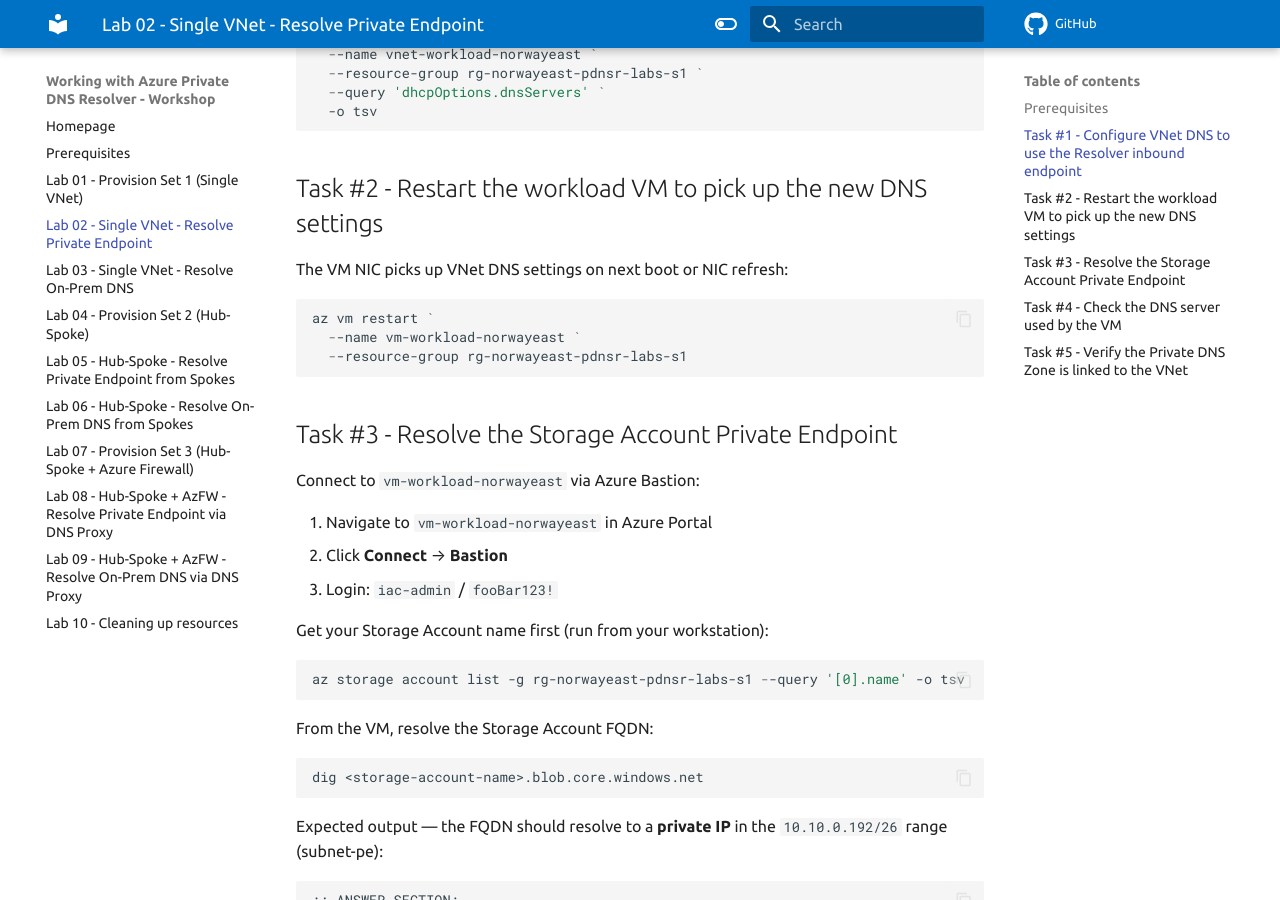
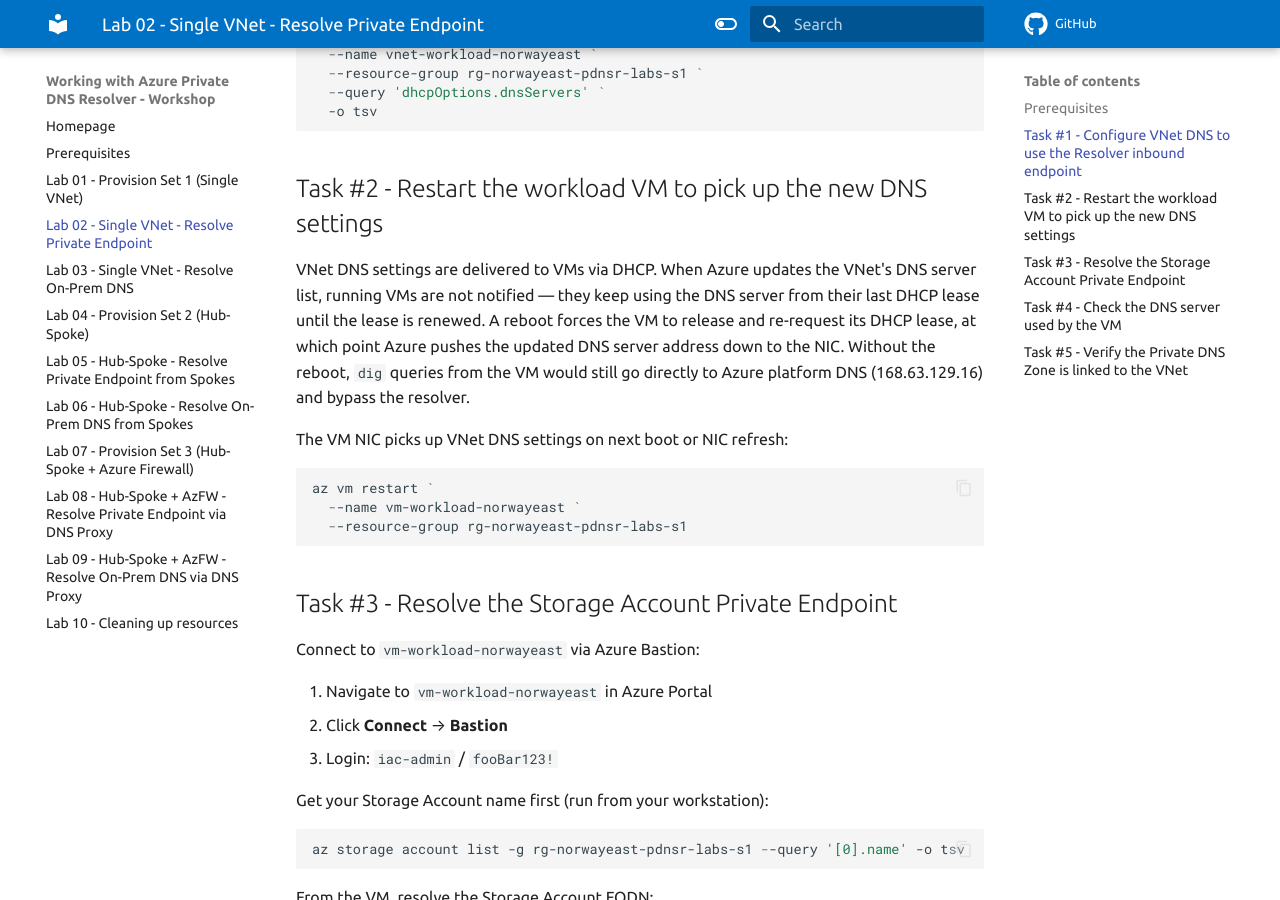
Before and after one commit to iac-oslo/dns-resolver-labs, an MkDocs documentation site: the page built from docs/labs/lab-02/index.md, in a window 1280 px wide and 900 px high, scrolled down 1431 px. Built offline with MkDocs 1.6.1 and Material for MkDocs 9.7.7, drawn with Linux system fonts in a browser that asks for light colours; comment, search, counter and statistics services are not loaded.

Commit message:
docs(lab-02): explain why VM reboot is needed after DNS change
Co-Authored-By: Claude Sonnet 4.6 <noreply@anthropic.com>

````diff
--- a/docs/labs/lab-02/index.md
+++ b/docs/labs/lab-02/index.md
@@ -51,6 +51,8 @@ az network vnet show `
 ```
 
 ## Task #2 - Restart the workload VM to pick up the new DNS settings
+
+VNet DNS settings are delivered to VMs via DHCP. When Azure updates the VNet's DNS server list, running VMs are not notified — they keep using the DNS server from their last DHCP lease until the lease is renewed. A reboot forces the VM to release and re-request its DHCP lease, at which point Azure pushes the updated DNS server address down to the NIC. Without the reboot, `dig` queries from the VM would still go directly to Azure platform DNS (168.63.129.16) and bypass the resolver.
 
 The VM NIC picks up VNet DNS settings on next boot or NIC refresh:
 
````
